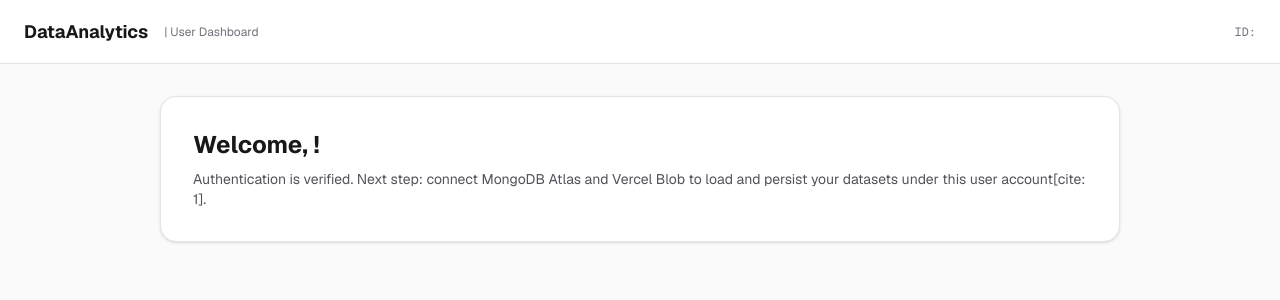
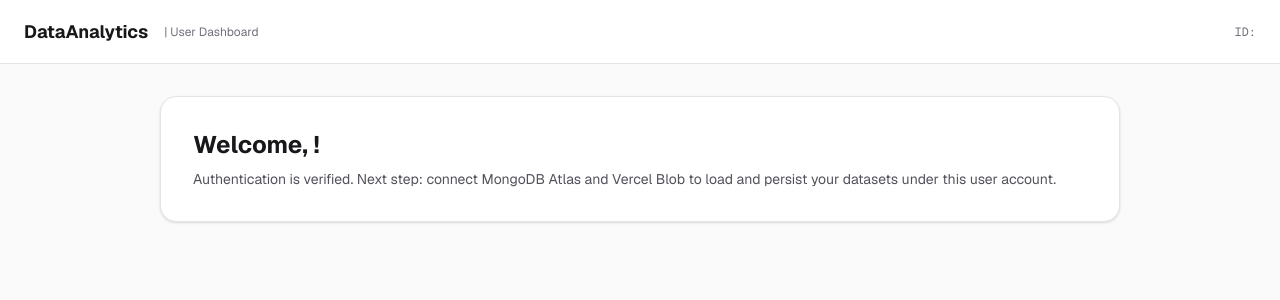
Before and after one commit to 202519sc/Analytics-Dashboard, a Next.js app in the folder data-analytics/: page /dashboard in a window 1280 px wide. Shown: the top 300 px of the page. Built offline with nearby package versions, Linux system fonts and the light colour scheme; no server answers.

Commit message:
Dashboard Deployment error resolved

```diff
--- a/data-analytics/src/app/dashboard/page.tsx
+++ b/data-analytics/src/app/dashboard/page.tsx
@@ -17,7 +17,7 @@ export default async function DashboardPage() {
         </div>
         <div className="flex items-center gap-4">
           <span className="text-xs text-zinc-500 font-mono">ID: {userId}</span>
-          <UserButton afterSignOutUrl="/" />
+          <UserButton />
         </div>
       </header>
 
@@ -27,7 +27,7 @@ export default async function DashboardPage() {
             Welcome, {user?.firstName || user?.emailAddresses[0]?.emailAddress}!
           </h1>
           <p className="mt-2 text-sm text-zinc-600 dark:text-zinc-400">
-            Authentication is verified. Next step: connect MongoDB Atlas and Vercel Blob to load and persist your datasets under this user account[cite: 1].
+            Authentication is verified. Next step: connect MongoDB Atlas and Vercel Blob to load and persist your datasets under this user account.
           </p>
         </div>
       </main>
```
